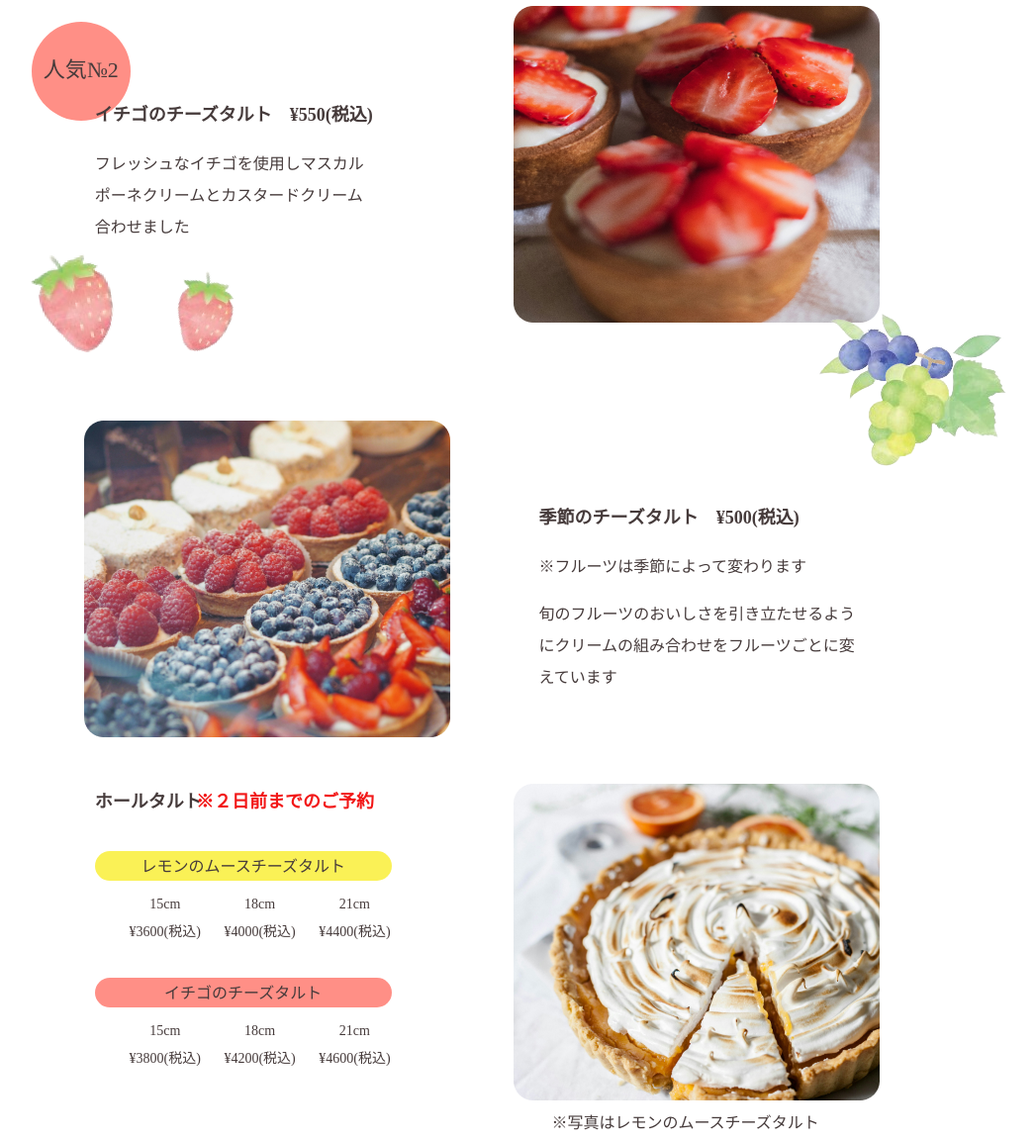
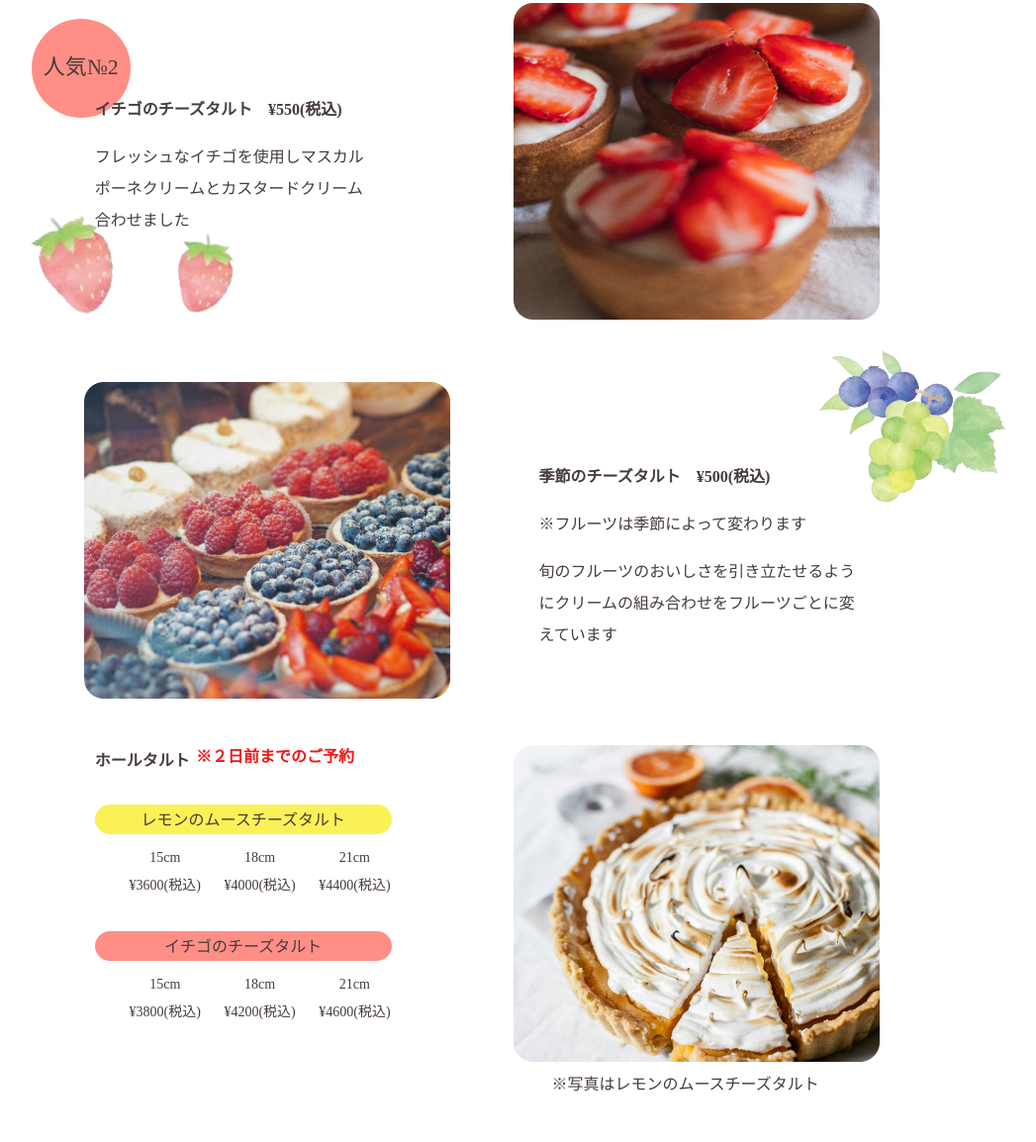
Before and after one commit to yoneyama33/Hygee-, a plain HTML site: page index.html in a window 1280 px wide. Shown: the part 4147-5301 px from the top of the page at 99% size, without its empty margins (153-1200 px from the left). Drawn offline with Linux system fonts and the light colour scheme; some packages are replaced by stand-ins of ours.

Commit message:
Add files via upload

```diff
--- a/css/style.css
+++ b/css/style.css
@@ -302,7 +302,7 @@ img {
 }
 /* 商品一覧　テキスト　レモンのムースチーズタルト */
 .box-title {
-    font-size: 1.8rem;
+    font-size: 1.6rem;
     margin-left: 2vw;
     margin-top: -3vh;
 }
@@ -318,7 +318,7 @@ img {
 }
 /* 商品一覧　テキスト　イチゴのチーズタルト */
 .box-title-r {
-    font-size: 1.8rem;
+    font-size: 1.6rem;
     margin-left: 12vw;
     margin-top: -3vh;
 }
@@ -330,18 +330,18 @@ img {
 /* 装飾画像イチゴ */
 .images2 {
     margin-left: 5vw;
-    margin-top: -1vh;
+    margin-top: -5vh;
 }
 /* 商品一覧　テキスト　季節チーズタルト */
 .box-title-3 {
-    font-size: 1.8rem;
+    font-size: 1.6rem;
     margin-left: 2vw;
     margin-top: 10vh;
 }
 /* 装飾画像ブルベリー */
 .images3 {
     text-align: right;
-    margin-top: -50vh;
+    margin-top: -40vh;
 }
 /* 装飾画像マスカット*/
 .images4 {
@@ -350,11 +350,11 @@ img {
 }
 /* 商品一覧　テキスト　ホールタルト */
 .box-title-4 {
-    font-size: 1.8rem;
+    font-size: 1.6rem;
     margin-left: 12vw;
 }
 .box-title-5 {
-    font-size: 1.8rem;
+    font-size: 1.6rem;
     color: #F21717;
     margin-left: 20vw;
     margin-top: -36px;
@@ -531,7 +531,7 @@ img {
 }
 .location-content p {
     font-size: 1.8rem;
-    margin-left: 10vw;
+    margin-left: 7vw;
 }
 .location-texs2 {
     padding-top: 15px;
@@ -731,7 +731,8 @@ footer p {
     }
     .menu-content img {
         width: 200px;
-        margin: 0;
+        display: block;
+        margin: 0 auto;
     }
     /* 商品一覧　　写真テキスト入れ替え　*/
     .box {
```
